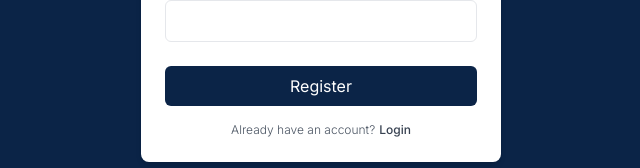
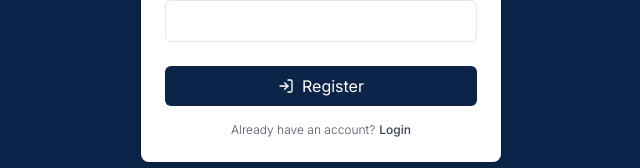
Before and after one commit to tareqnmd/organizer-frontend, a Next.js app: page /register in a window 1280 px wide. Shown: the part 536-704 px from the top of the page, without its empty margins (319-959 px from the left). Built offline with nearby package versions, Linux system fonts and the light colour scheme.

Commit message:
update data

```diff
--- a/components/auth/login/LoginForm.tsx
+++ b/components/auth/login/LoginForm.tsx
@@ -52,6 +52,7 @@ const LoginForm = () => {
 					type="submit"
 					name="Login"
 					extraClassNames="w-full"
+					auth={true}
 					loading={isLoading}
 				/>
 			</div>
--- a/components/auth/register/RegisterForm.tsx
+++ b/components/auth/register/RegisterForm.tsx
@@ -71,6 +71,7 @@ const RegisterForm = () => {
 					type="submit"
 					name="Register"
 					extraClassNames="w-full"
+					auth={true}
 					loading={isLoading}
 				/>
 			</div>
```
